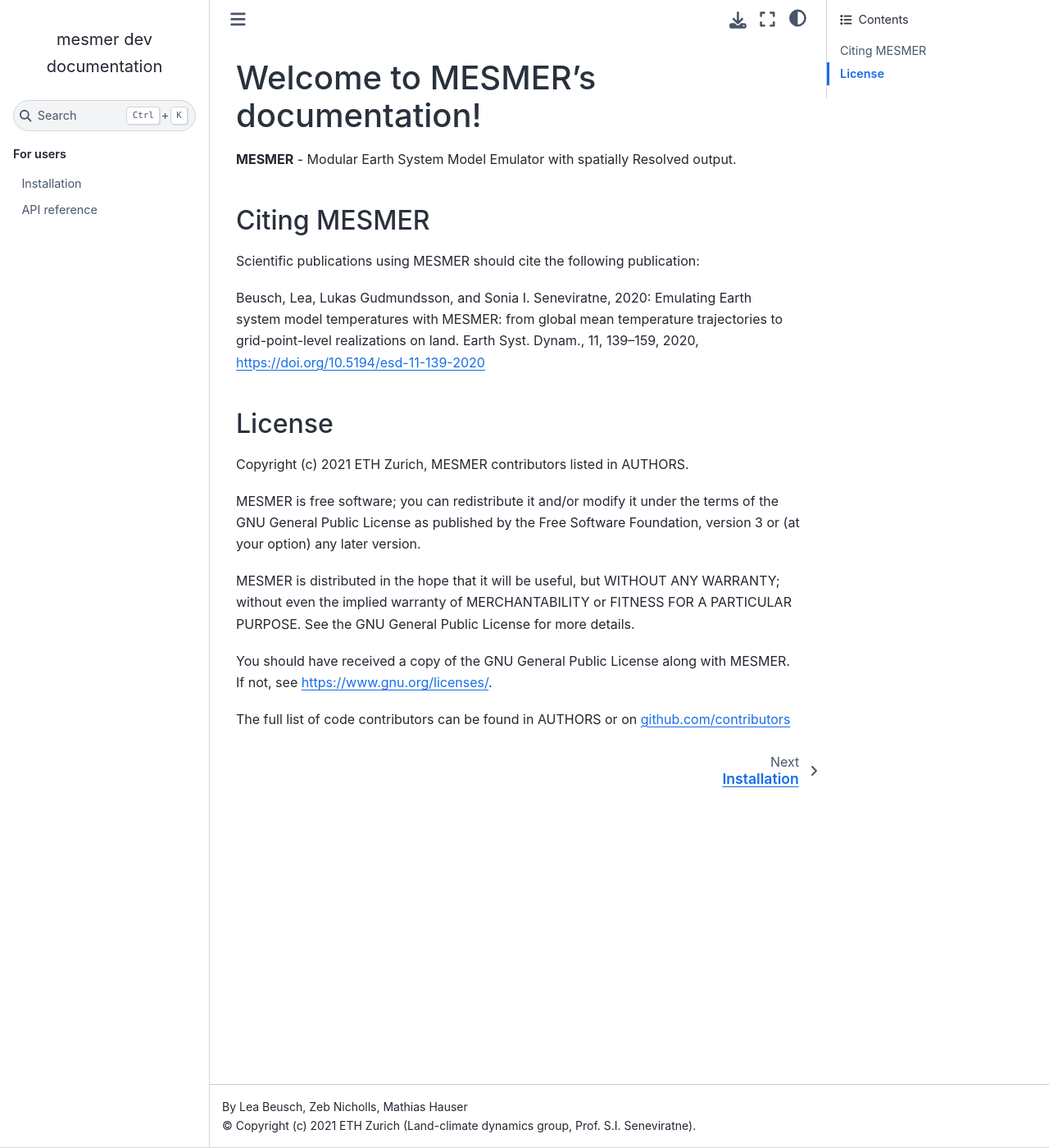
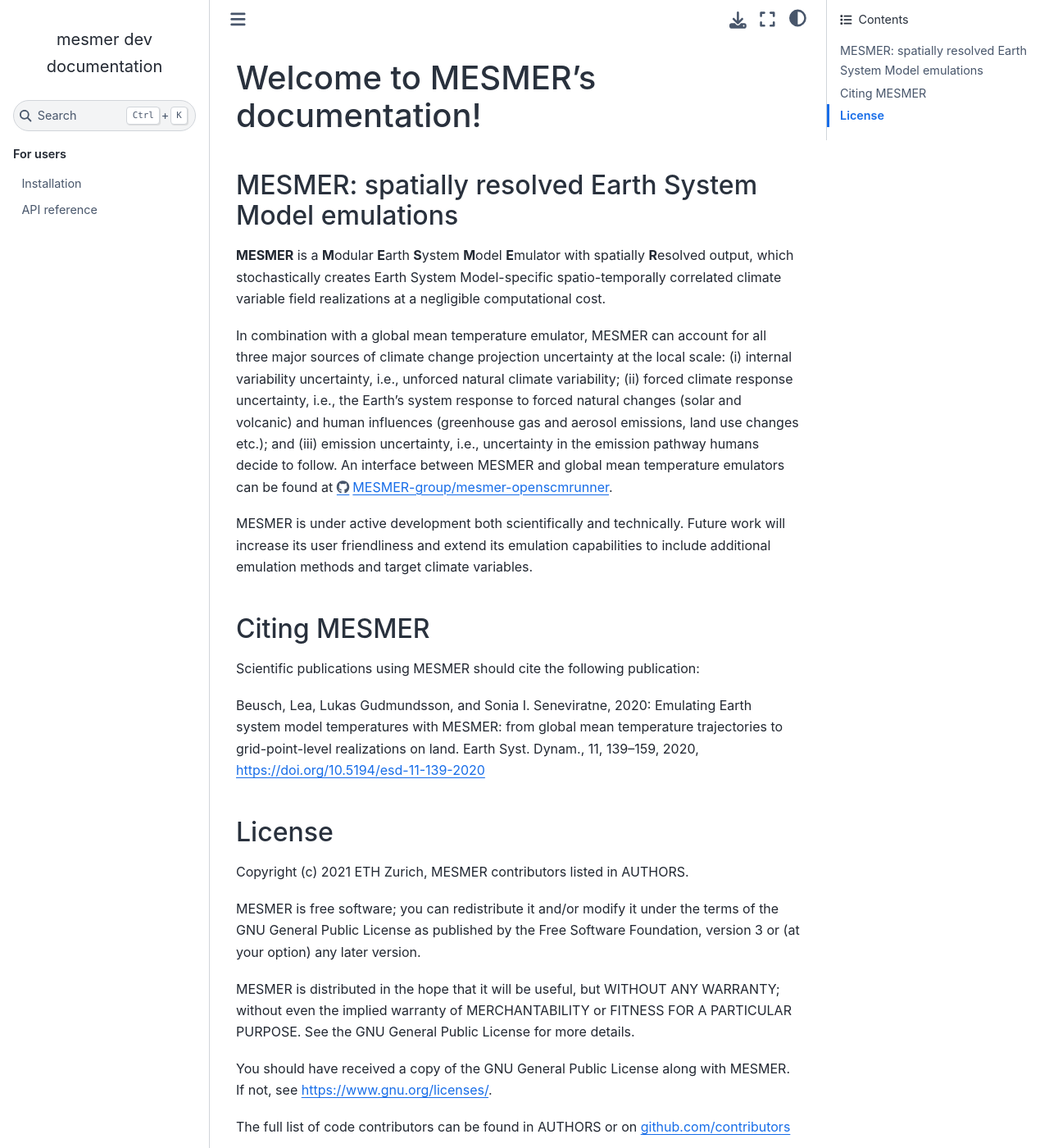
Before and after one commit to MESMER-group/mesmer, a Sphinx documentation site: the page built from doc/source/index.rst, in a window 1280 px wide and 1400 px high. Shown: the whole window at 82% size. Built offline with Sphinx 7.4.7 and the Sphinx Book theme 1.1.4, drawn with Linux system fonts in a browser that asks for light colours; some of the changed text lies outside the part shown.

Commit message:
Add initial docs contributions from @leabeusch (#77)
* Remove function from autosummary

calibrate_mesmer.train_lt_extract_additional_params_OLS() was removed as
part of the last PR into master and thus is no longer needed here
either.

* Consistent use of Zeb's name in repo

* Add high-level MESMER description

```diff
--- a/doc/source/api.rst
+++ b/doc/source/api.rst
@@ -49,7 +49,6 @@
    ~calibrate_mesmer.train_gv_AR
    ~calibrate_mesmer.train_gt_ic_LOWESS
    ~calibrate_mesmer.train_gt_ic_OLSVOLC
-   ~calibrate_mesmer.train_lt_extract_additional_params_OLS
    ~calibrate_mesmer.train_lv_AR1_sci
    ~calibrate_mesmer.train_lv_find_localized_ecov
    ~calibrate_mesmer.train_l_prepare_X_y_wgteq
--- a/doc/source/conf.py
+++ b/doc/source/conf.py
@@ -20,7 +20,7 @@
 
 project = "mesmer"
 copyright = "(c) 2021 ETH Zurich (Land-climate dynamics group, Prof. S.I. Seneviratne)"
-author = "Lea Beusch, Zeb Nicholls, Mathias Hauser"
+author = "Lea Beusch, Zebedee Nicholls, Mathias Hauser"
 
 # The full version, including alpha/beta/rc tags
 release = "dev"
--- a/doc/source/index.rst
+++ b/doc/source/index.rst
@@ -14,7 +14,25 @@
    installation
    api
 
-**MESMER** - Modular Earth System Model Emulator with spatially Resolved output.
+MESMER: spatially resolved Earth System Model emulations
+--------------------------------------------------------
+**MESMER** is a **M**\ odular **E**\ arth **S**\ ystem **M**\ odel **E**\ mulator with
+spatially **R**\ esolved output, which stochastically creates Earth System
+Model-specific spatio-temporally correlated climate variable field realizations at a
+negligible computational cost.
+
+In combination with a global mean temperature emulator, MESMER can account for all three
+major sources of climate change projection uncertainty at the local scale: (i) internal
+variability uncertainty, i.e., unforced natural climate variability; (ii) forced climate
+response uncertainty, i.e., the Earth’s system response to forced natural changes (solar
+and volcanic) and human influences (greenhouse gas and aerosol emissions, land use
+changes etc.); and (iii) emission uncertainty, i.e., uncertainty in the emission pathway
+humans decide to follow. An interface between MESMER and global mean temperature
+emulators can be found at https://github.com/MESMER-group/mesmer-openscmrunner.
+
+MESMER is under active development both scientifically and technically. Future work will
+increase its user friendliness and extend its emulation capabilities to include
+additional emulation methods and target climate variables.
 
 Citing MESMER
 -------------
```
